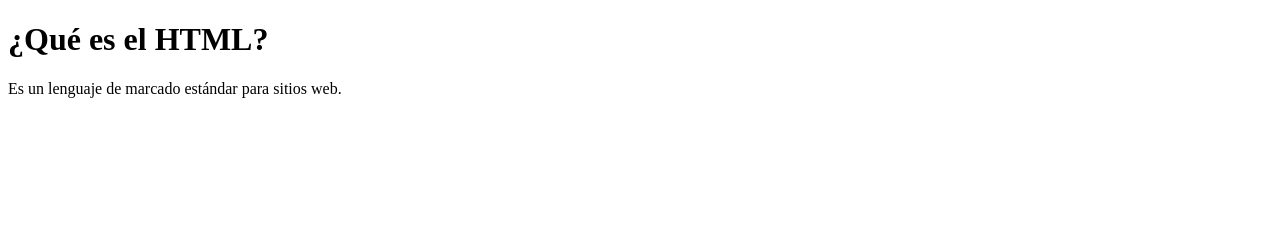
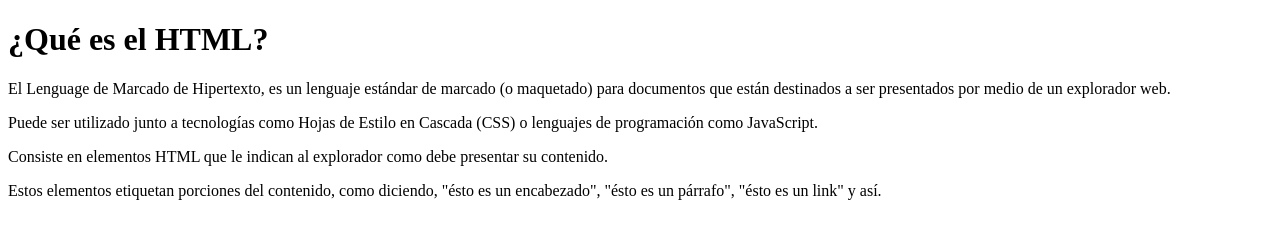
Before and after one commit to ibanezfr/conceptos-de-html, a plain HTML site: page index.html in a window 1280 px wide. Drawn offline with Linux system fonts and the light colour scheme.

Commit message:
ref(index.html)

```diff
--- a/index.html
+++ b/index.html
@@ -1,11 +1,20 @@
 <!DOCTYPE html>
 <html lang="es">
 
-<head></head>
+<head>
+    <title>Conceptos de HTML</title>
+</head>
 
 <body>
     <h1>¿Qué es el HTML?</h1>
-    <p>Es un lenguaje de marcado estándar para sitios web.</p>
+    <p>El Lenguage de Marcado de Hipertexto, es un lenguaje estándar de marcado (o maquetado) para documentos que están
+        destinados a
+        ser presentados por medio de un explorador web.</p>
+    <p>Puede ser utilizado junto a tecnologías como Hojas de Estilo en Cascada (CSS) o lenguajes de programación como
+        JavaScript.</p>
+    <p>Consiste en elementos HTML que le indican al explorador como debe presentar su contenido.</p>
+    <p>Estos elementos etiquetan porciones del contenido, como diciendo, "ésto es un encabezado", "ésto es un párrafo",
+        "ésto es un link" y así.</p>
 </body>
 
 </html>
```
